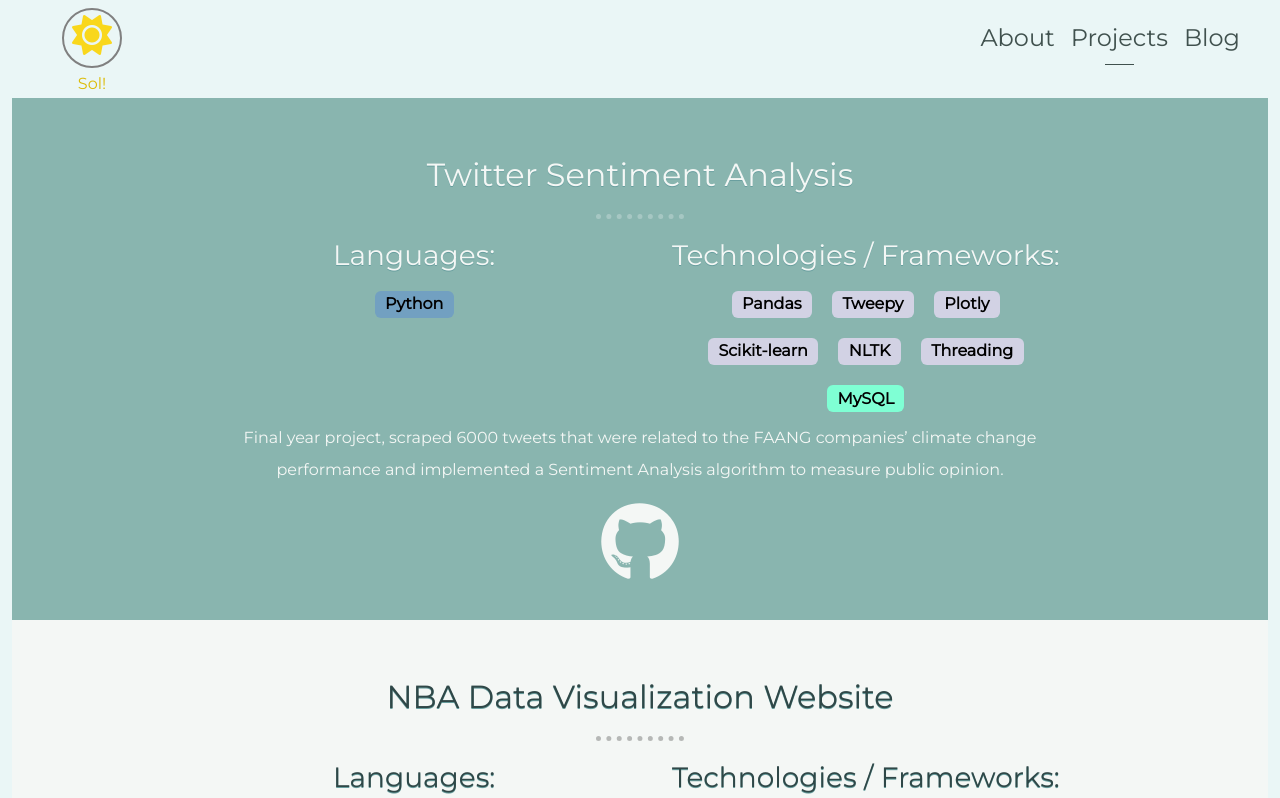
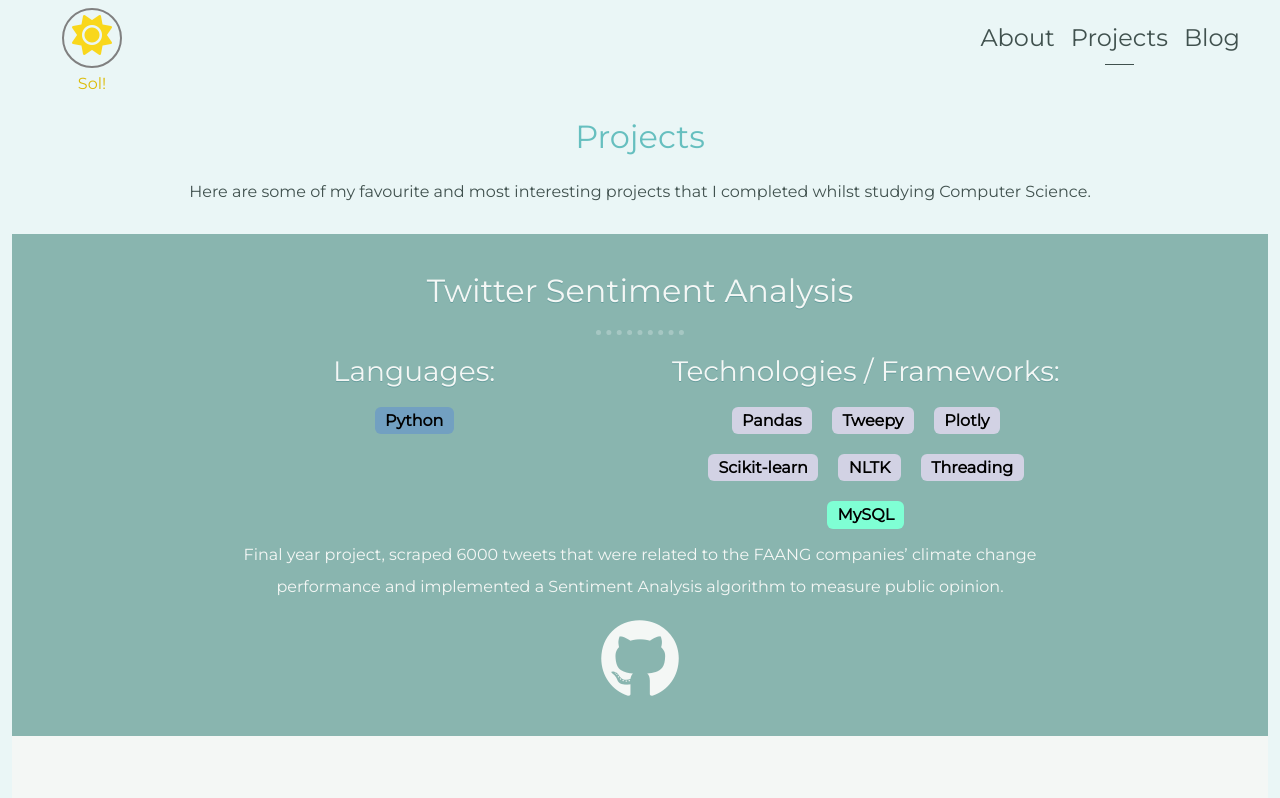
Before and after one commit to samcdonovan/Personal-Site, a Next.js app: page /projects in a window 1280 px wide. Shown: the top 798 px of the page. Built offline with nearby package versions, Linux system fonts and the light colour scheme; a web font is replaced by a local one.

Commit message:
Add Projects header

```diff
--- a/public/css/styles.css
+++ b/public/css/styles.css
@@ -116,7 +116,13 @@
   position: relative;
   background-color: var(--secondary-color);
   padding: 0;
-  width: 100vw;
+  margin-bottom: -20px;
+  z-index: 1000;
+}
+
+.middle-container {
+  padding: 0;
+  padding-top: 20px;
 }
 
 .bottom-container {
@@ -124,17 +130,8 @@
   background-color: var(--secondary-color);
 }
 
-.middle-container {
-  padding: 0;
-  padding-top: 20px;
-}
-
 .wrapper {
   background-color: var(--secondary-color);
-}
-
-.header {
-  margin: 20px 0;
 }
 
 /* Intro */
@@ -150,7 +147,6 @@
 
 .top-cloud {
   right: 300px;
-
 }
 
 .bottom-cloud {
@@ -240,6 +236,10 @@
 }
 
 /* Projects */
+.header {
+  padding-bottom: 10px;
+}
+
 .projects {
   border-radius: 1%;
   padding: 0;
@@ -383,7 +383,6 @@
     padding-bottom: 15px;
   }
 
-
   .mode-icon {
     margin-left: 10px;
     margin-top: 5px;
--- a/src/components/Navbar.jsx
+++ b/src/components/Navbar.jsx
@@ -77,6 +77,18 @@
         </div>
         : null
       }
+
+      {pathname === "/projects" ?
+
+        <div className="header">
+          <h2 className="section-title">Projects</h2>
+          <p className="header-desc">
+            Here are some of my favourite and most interesting projects that I
+            completed whilst studying Computer Science.
+          </p>
+        </div>
+        : null
+      }
     </div>
   );
 }
```
